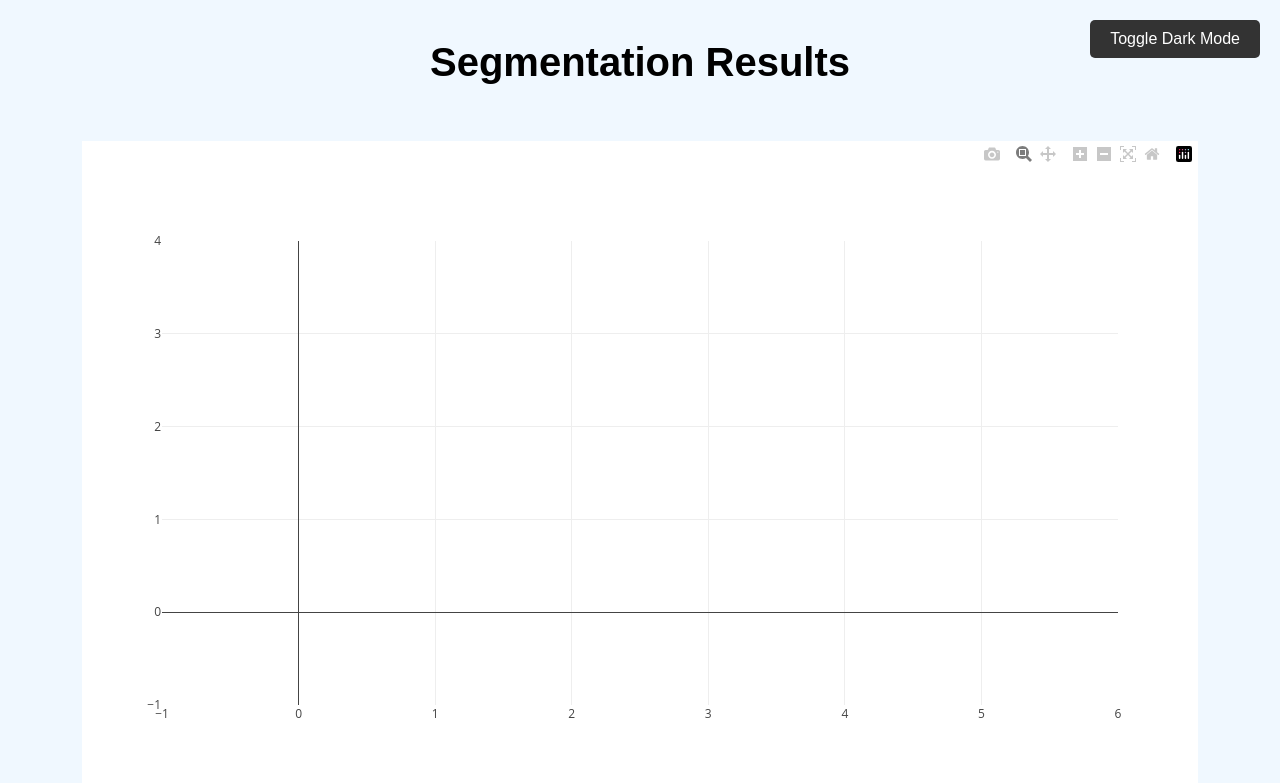
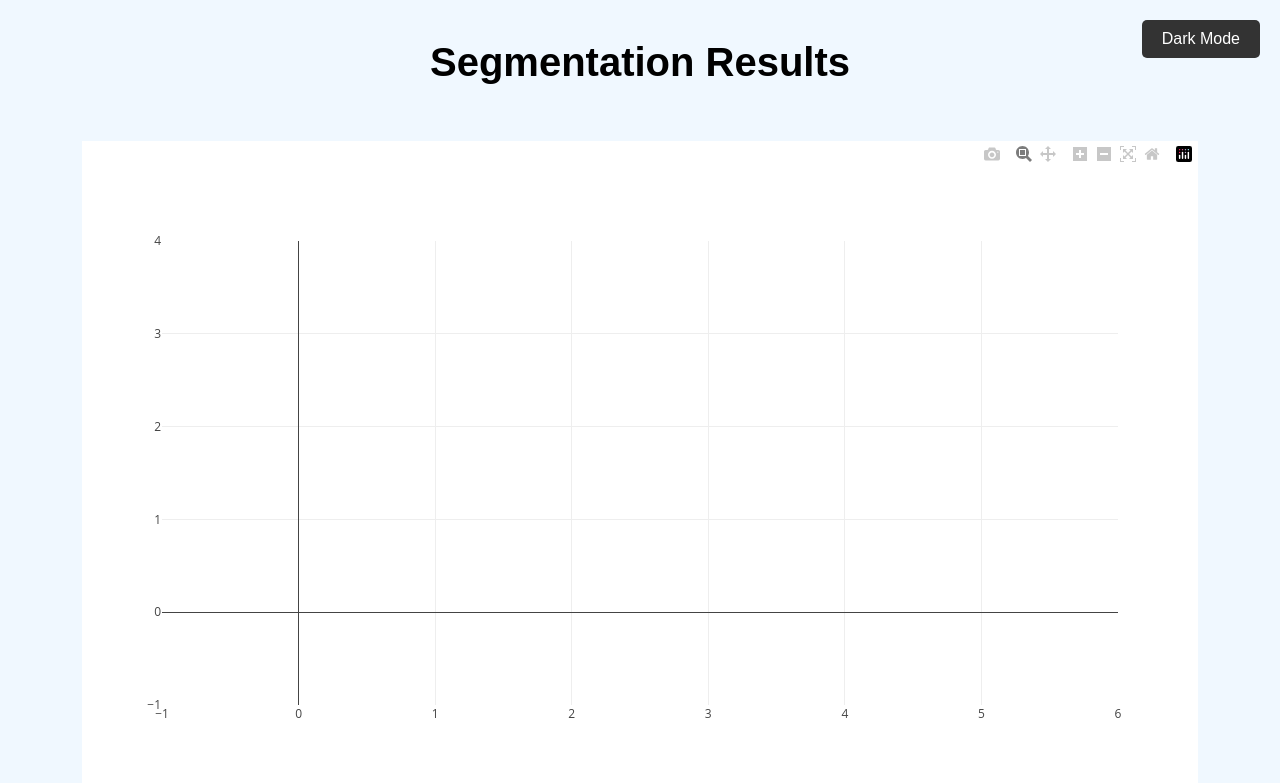
Before and after one commit to MahinR0GG/Customer-Segmentation, a Flask app: template templates/results.html in a window 1280 px wide. Shown: the top 783 px of the page. Run offline with Flask 3, Linux system fonts and the light colour scheme; the template is opened without the code that fills it: most values are stand-ins (such as "Sample title", 1, 10 or a date in 2020); some libraries are stand-ins or nearby versions.

Commit message:
Dark mode modified

```diff
--- a/templates/results.html
+++ b/templates/results.html
@@ -57,7 +57,7 @@
 </head>
 <body>
     <div id="controls">
-        <button onclick="toggleDarkMode()">Toggle Dark Mode</button>
+        <button onclick="toggleDarkMode()">Dark Mode</button>
     </div>
     <h1>Segmentation Results</h1>
     <div id="scatter-plot-container">
```
